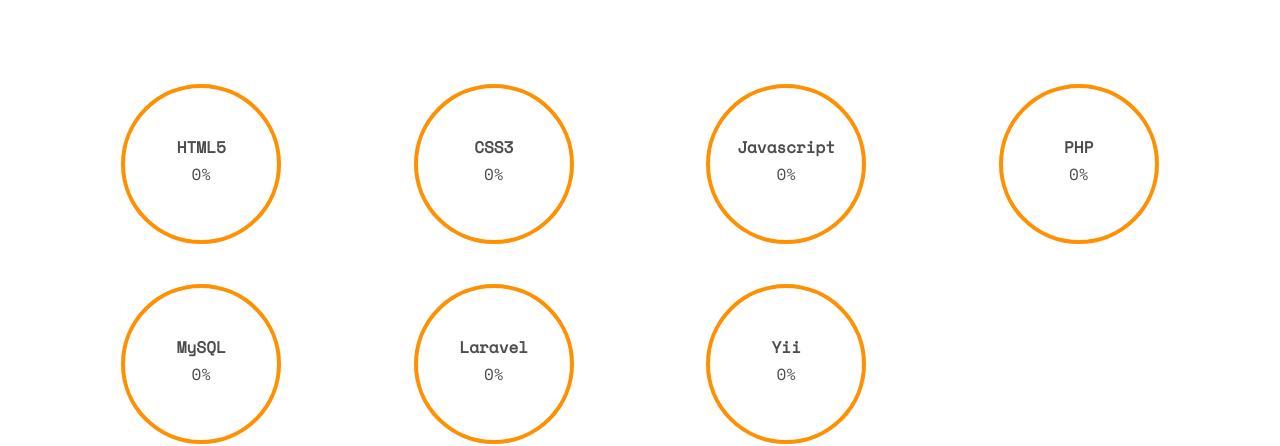
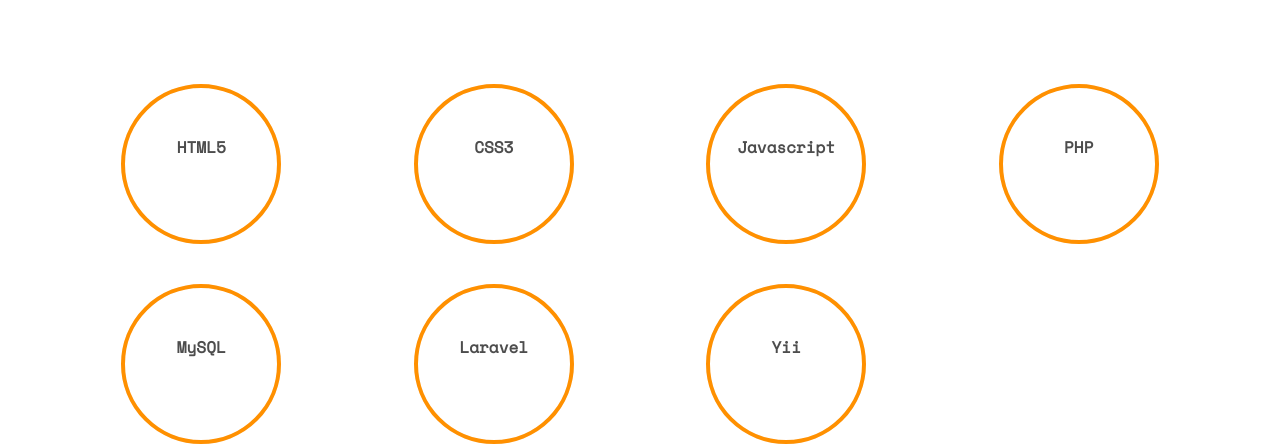
Before and after one commit to ardabilly/resume, a plain HTML site: page index.html in a window 1280 px wide. Shown: the part 3800-4246 px from the top of the page. Drawn offline with nearby package versions, Linux system fonts and the light colour scheme; files whose address does not match are found by name.

Commit message:
Update index.html

```diff
--- a/index.html
+++ b/index.html
@@ -279,26 +279,26 @@
 			</div>
 			<div class="row row-pb-md">
 				<div class="col-md-3 col-sm-6 col-xs-12 text-center">
-					<div class="chart" data-percent="100"><span><strong>HTML5</strong>0%</span></div>
+					<div class="chart" data-percent="100"><span><strong>HTML5</strong> </span></div>
 				</div>
 				<div class="col-md-3 col-sm-6 col-xs-12 text-center">
-					<div class="chart" data-percent="100"><span><strong>CSS3</strong>0%</span></div>
+					<div class="chart" data-percent="100"><span><strong>CSS3</strong> </span></div>
 				</div>
 				<div class="col-md-3 col-sm-6 col-xs-12 text-center">
-					<div class="chart" data-percent="100"><span><strong>Javascript</strong>0%</span></div>
+					<div class="chart" data-percent="100"><span><strong>Javascript</strong> </span></div>
 				</div>
 
 				<div class="col-md-3 col-sm-6 col-xs-12 text-center">
-					<div class="chart" data-percent="100"><span><strong>PHP</strong>0%</span></div>
+					<div class="chart" data-percent="100"><span><strong>PHP</strong> </span></div>
 				</div>
 				<div class="col-md-3 col-sm-6 col-xs-12 text-center">
-					<div class="chart" data-percent="100"><span><strong>MySQL</strong>0%</span></div>
+					<div class="chart" data-percent="100"><span><strong>MySQL</strong> </span></div>
 				</div>
 				<div class="col-md-3 col-sm-6 col-xs-12 text-center">
-					<div class="chart" data-percent="100"><span><strong>Laravel</strong>0%</span></div>
+					<div class="chart" data-percent="100"><span><strong>Laravel</strong> </span></div>
 				</div>
 				<div class="col-md-3 col-sm-6 col-xs-12 text-center">
-					<div class="chart" data-percent="100"><span><strong>Yii</strong>0%</span></div>
+					<div class="chart" data-percent="100"><span><strong>Yii</strong> </span></div>
 				</div>
 			</div>
 			<!-- <div class="row">
```
